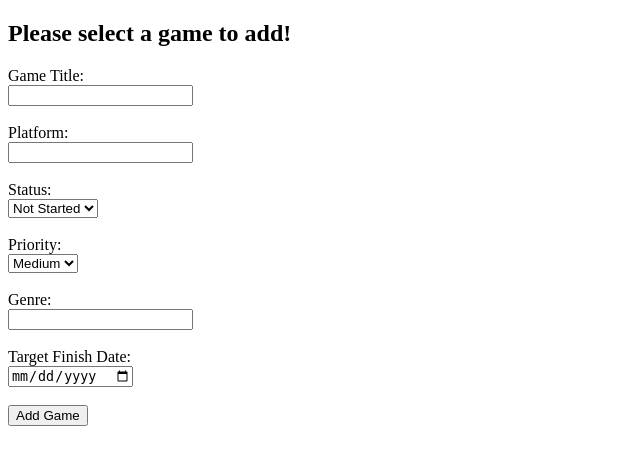
After one commit to TUDublinBlanchBusinessIT/project-Alfredopong-1, a PHP site: page /adding_game.php in a window 1280 px wide. The commit adds this page. Shown: the top 465 px of the page, without its empty margins (0-640 px from the left). Run offline with PHP 8.4, Linux system fonts and the light colour scheme.

Commit message:
Added adding_game.php form with title, platform, status, priority, genre and a target date

```diff
--- /dev/null
+++ b/adding_game.php
@@ -0,0 +1,47 @@
+<?php
+require_once 'db_connect.php';
+?>
+
+<!DOCTYPE html>
+<html>
+<head>
+    <title>Adding a game to the library</title>
+</head>
+<body>
+
+<h2>Please select a game to add!</h2>
+
+<form action="adding_game.php" method="post">
+
+    <label>Game Title:</label><br>
+    <input type="text" name="title" required><br><br>
+
+    <label>Platform:</label><br>
+    <input type="text" name="platform" required><br><br>
+
+    <label>Status:</label><br>
+    <select name="status">
+        <option value="Not Started">Not Started</option>
+        <option value="Playing">Playing</option>
+        <option value="Completed">Completed</option>
+    </select><br><br>
+
+    <label>Priority:</label><br>
+    <select name="priority">
+        <option value="High">High</option>
+        <option value="Medium" selected>Medium</option>
+        <option value="Low">Low</option>
+    </select><br><br>
+
+    <label>Genre:</label><br>
+    <input type="text" name="genre"><br><br>
+
+    <label>Target Finish Date:</label><br>
+    <input type="date" name="target_finish_date"><br><br>
+
+    <input type="submit" value="Add Game">
+
+</form>
+
+</body>
+</html>
--- a/index.php
+++ b/index.php
@@ -9,11 +9,11 @@ require_once 'db_connect.php';
 </head>
 <body>
 
-    <h1>Welcome to the Game Backlog App</h1>
+    <h1>Welcome to the Gaming Backlog App</h1>
 
     <p>You are successfully connected to the database.</p>
 
-    <p><a href="add_game.php">Add a New Game</a></p>
+    <p><a href="adding_game.php">Add a New Game</a></p>
     <p><a href="view_games.php">View Games</a></p>
 
 </body>
```
